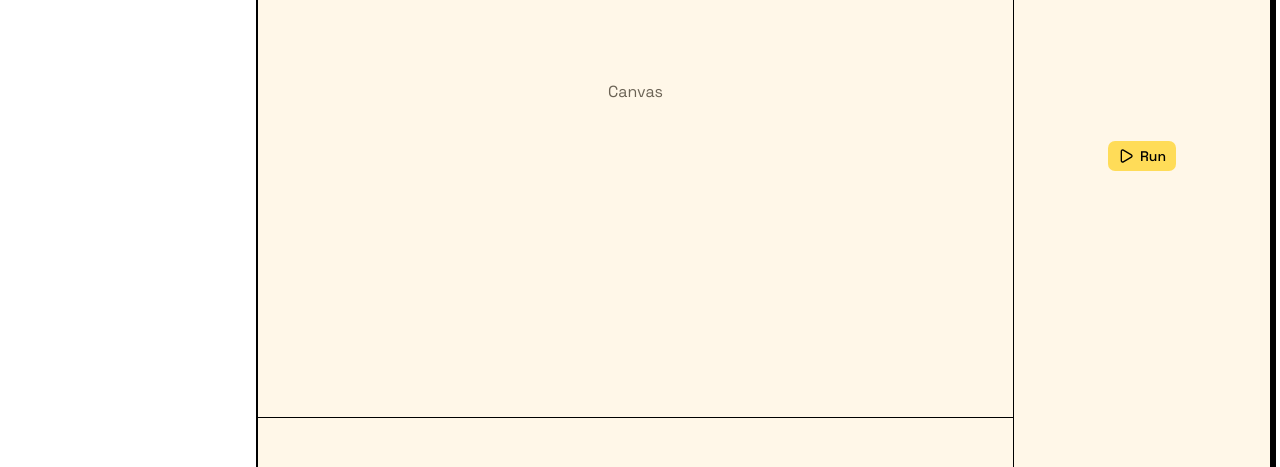
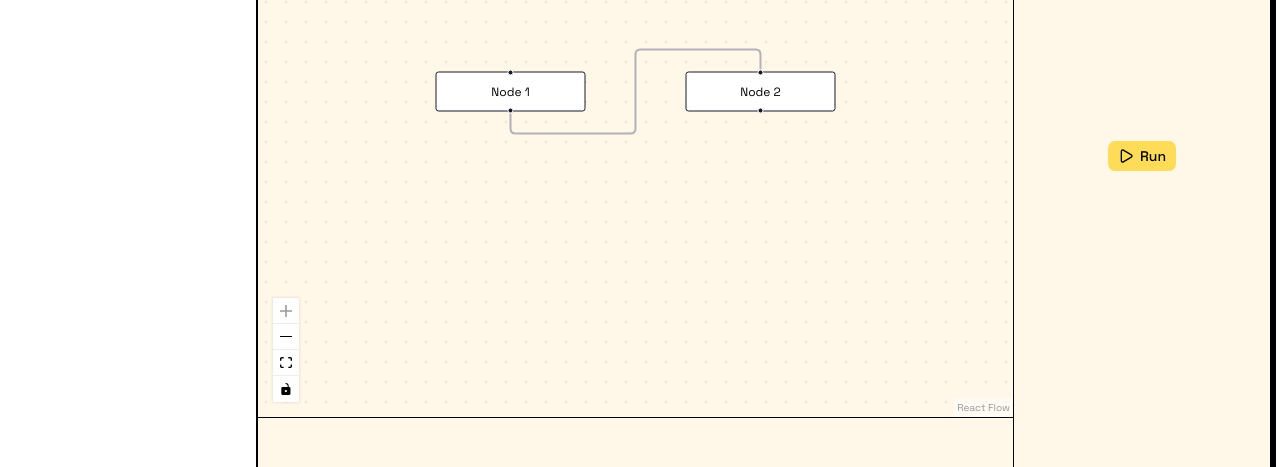
Before and after one commit to ankit8895/BrowserBot, a Next.js app: page /workflows/1 in a window 1280 px wide. Shown: the part 244-711 px from the top of the page. Built offline with nearby package versions, Linux system fonts and the light colour scheme; no server answers.

Commit message:
setup react-flow and basic example in a new canvas component

```diff
--- /dev/null
+++ b/features/workflows/components/canvas.tsx
@@ -0,0 +1,85 @@
+"use client";
+
+import React, { useCallback, useSyncExternalStore } from "react";
+import { useTheme } from "next-themes";
+import {
+  addEdge,
+  Background,
+  ConnectionLineType,
+  Controls,
+  ReactFlow,
+  useEdgesState,
+  useNodesState,
+  type ColorMode,
+  type Connection,
+  type Edge,
+  type Node,
+} from "@xyflow/react";
+
+import "@xyflow/react/dist/style.css";
+
+const initialNodes: Node[] = [
+  { id: "1", data: { label: "Node 1" }, position: { x: 0, y: 0 } },
+  { id: "2", data: { label: "Node 2" }, position: { x: 250, y: 0 } },
+];
+
+const initialEdges: Edge[] = [{ id: "e1-2", source: "1", target: "2" }];
+
+const emptySubscribe = () => () => {};
+
+// False during server render and hydration, true after mount. Keeps the
+// server and initial client render identical to avoid a hydration mismatch.
+function useMounted() {
+  return useSyncExternalStore(
+    emptySubscribe,
+    () => true,
+    () => false,
+  );
+}
+
+const Canvas = () => {
+  const { resolvedTheme } = useTheme();
+  const mounted = useMounted();
+  const colorMode: ColorMode = mounted
+    ? ((resolvedTheme as ColorMode) ?? "light")
+    : "light";
+  const [nodes, , onNodesChange] = useNodesState(initialNodes);
+  const [edges, setEdges, onEdgesChange] = useEdgesState(initialEdges);
+
+  const onConnect = useCallback(
+    (connection: Connection) => setEdges((eds) => addEdge(connection, eds)),
+    [setEdges],
+  );
+  return (
+    <div className="size-full">
+      <ReactFlow
+        nodes={nodes}
+        edges={edges}
+        onNodesChange={onNodesChange}
+        onEdgesChange={onEdgesChange}
+        onConnect={onConnect}
+        colorMode={colorMode}
+        fitView
+        connectionLineType={ConnectionLineType.SmoothStep}
+        connectionLineStyle={{ stroke: "var(--border)" }}
+        defaultEdgeOptions={{
+          type: "smoothstep",
+          style: { stroke: "var--(border)" },
+        }}
+        style={
+          {
+            "--xy-background-color": "var(--background)",
+            "--xy-edge-stroke-width": 2,
+            "--xy-connectionline-stroke-width": 2,
+          } as React.CSSProperties
+        }
+        maxZoom={1}
+      >
+        <Background />
+        <Controls />
+      </ReactFlow>
+    </div>
+  );
+};
+
+export default Canvas;
--- a/features/workflows/components/workflow-shell.tsx
+++ b/features/workflows/components/workflow-shell.tsx
@@ -4,6 +4,7 @@
   ResizablePanelGroup,
 } from "@/components/ui/resizable";
 import RightSidebar from "./right-sidebar";
+import Canvas from "./canvas";
 
 interface WorkflowShellProps {
   workflowId: string;
@@ -15,9 +16,7 @@
       <ResizablePanel minSize={"30rem"}>
         <ResizablePanelGroup orientation="vertical">
           <ResizablePanel minSize={"18rem"}>
-            <div className="flex size-full items-center justify-center text-muted-foreground">
-              Canvas
-            </div>
+            <Canvas />
           </ResizablePanel>
           <ResizableHandle />
           <ResizablePanel defaultSize={"8rem"} minSize={"6rem"}>
--- a/package.json
+++ b/package.json
@@ -20,6 +20,7 @@
     "@neondatabase/serverless": "^1.1.0",
     "@trigger.dev/react-hooks": "^4.5.9",
     "@trigger.dev/sdk": "4.5.9",
+    "@xyflow/react": "^12.11.2",
     "class-variance-authority": "^0.7.1",
     "clsx": "^2.1.1",
     "dotenv": "^17.4.2",
```
Also changed, not shown: app/(dashboard)/page.tsx (+3 -4 lines), 1 other file (tests, documents, lock files or other folders).
